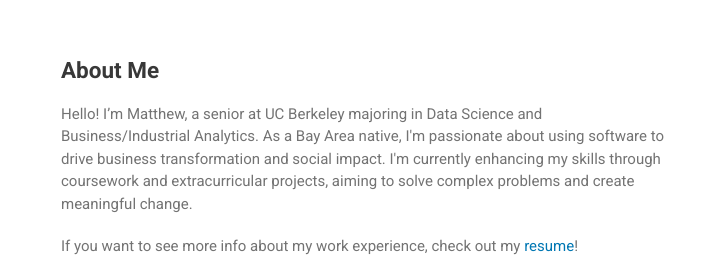
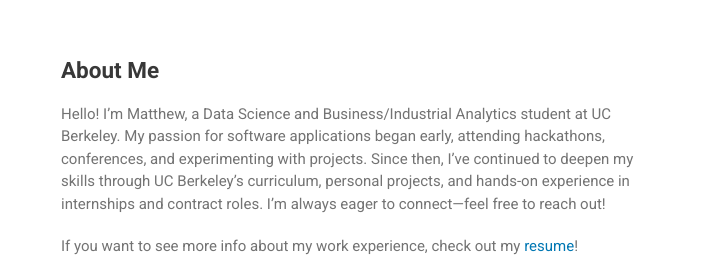
Before and after one commit to matthewlimm/matthewlim.me, a plain HTML site: page website/index.html in a window 1280 px wide. Shown: the top 262 px of the page, 399-1101 px from the left. Drawn offline with nearby package versions, Linux system fonts and the light colour scheme; no server answers.

Commit message:
update bio

```diff
--- a/website/index.html
+++ b/website/index.html
@@ -107,7 +107,7 @@
       <section>
 
       <h2 id="about-me">About Me</h2>
-<p>Hello! I’m Matthew, a senior at UC Berkeley majoring in Data Science and Business/Industrial Analytics. As a Bay Area native, I'm passionate about using software to drive business transformation and social impact. I'm currently enhancing my skills through coursework and extracurricular projects, aiming to solve complex problems and create meaningful change.</p>
+<p>Hello! I’m Matthew, a Data Science and Business/Industrial Analytics student at UC Berkeley. My passion for software applications began early, attending hackathons, conferences, and experimenting with projects. Since then, I’ve continued to deepen my skills through UC Berkeley’s curriculum, personal projects, and hands-on experience in internships and contract roles. I’m always eager to connect—feel free to reach out!</p>
 <p>If you want to see more info about my work experience, check out my <a href="./assets/resume.pdf">resume</a>!</p>
 
 <!-- <h2 id="education">Education</h2>
```
